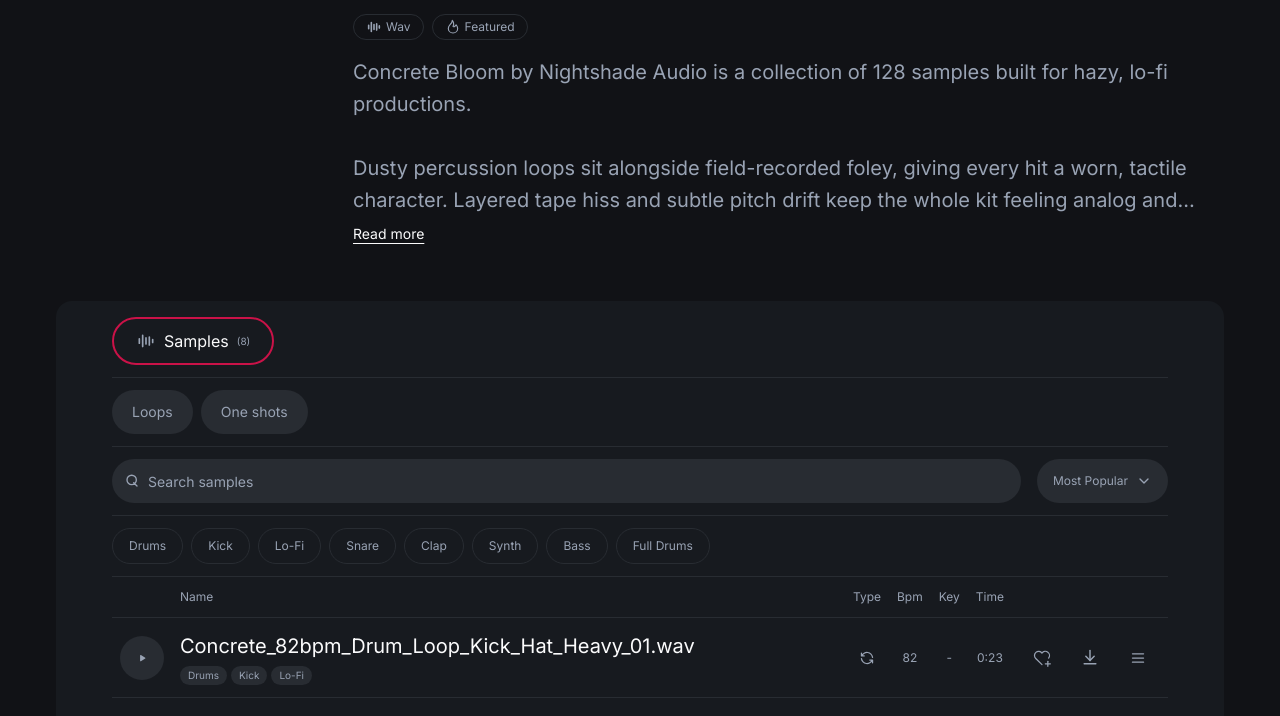
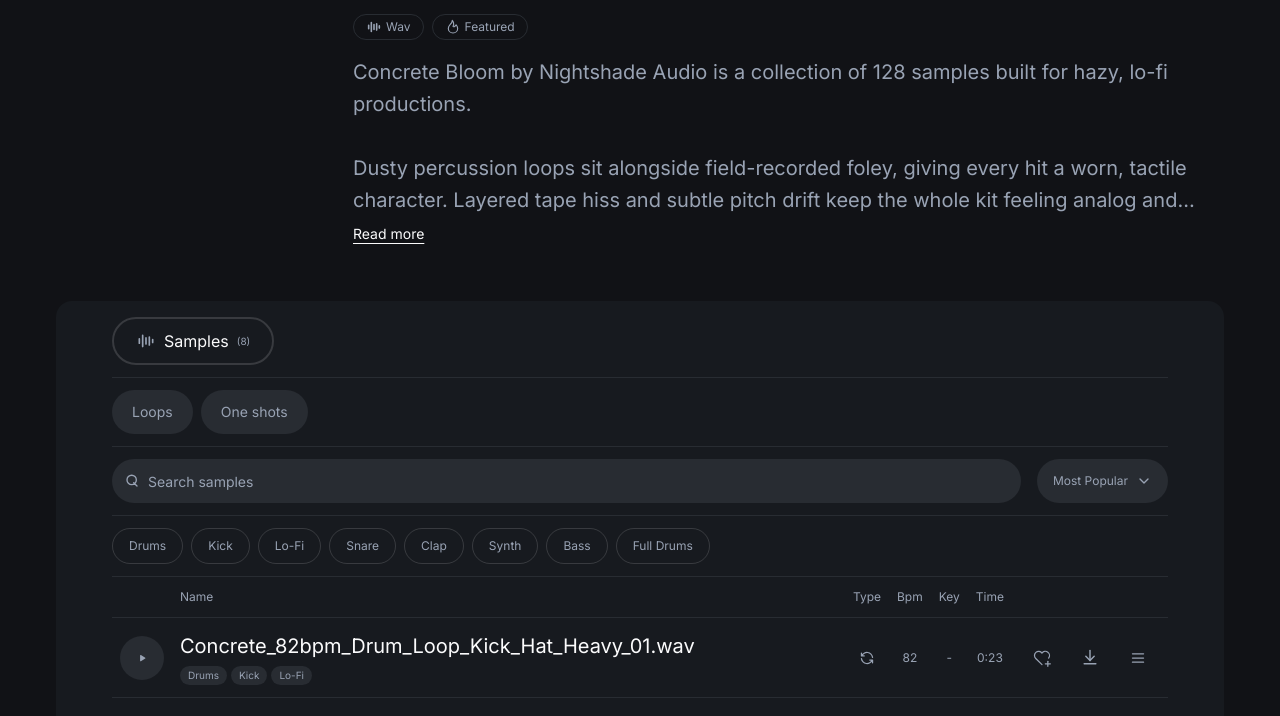
Before and after one commit to xe986232-ai/Wann, a Next.js app: page /sample-pack/concrete-bloom in a window 1280 px wide. Shown: the part 555-1271 px from the top of the page. Built offline with nearby package versions, Linux system fonts and the light colour scheme.

Commit message:
Match reference color scheme: neutral border for Samples tab and tag chips instead of pink accent

```diff
--- a/src/app/globals.css
+++ b/src/app/globals.css
@@ -8,6 +8,8 @@
   --muted: #99a3b4;
   --accent: #ca1248;
   --accent-hover: #e01553;
+  --border-subtle: rgba(251, 251, 252, 0.14);
+  --border-subtle-hover: rgba(251, 251, 252, 0.28);
 
   --space-xs: 6px;
   --space-sm: 16px;
@@ -26,6 +28,8 @@
   --color-muted: var(--muted);
   --color-accent: var(--accent);
   --color-accent-hover: var(--accent-hover);
+  --color-border-subtle: var(--border-subtle);
+  --color-border-subtle-hover: var(--border-subtle-hover);
 
   --font-sans: var(--font-inter);
 
--- a/src/components/marketing/samples-section.tsx
+++ b/src/components/marketing/samples-section.tsx
@@ -64,9 +64,7 @@ export function SamplesSection({ samples }: SamplesSectionProps) {
               type="button"
               onClick={() => setTypeFilter("all")}
               aria-label="Samples"
-              className={`inline-flex flex-shrink-0 items-center justify-center gap-2 whitespace-nowrap rounded-[60px] px-6 py-3 outline outline-2 outline-offset-[-2px] transition-all duration-200 ease-in-out select-none ${
-                typeFilter === "all" ? "outline-accent" : "outline-surface-2"
-              }`}
+              className="inline-flex flex-shrink-0 items-center justify-center gap-2 whitespace-nowrap rounded-[60px] px-6 py-3 outline outline-2 outline-offset-[-2px] outline-border-subtle transition-all duration-200 ease-in-out select-none"
             >
               <SamplesTabIcon className="h-5 w-5 text-muted" />
               <span className="text-base text-foreground">Samples</span>
@@ -141,7 +139,7 @@ export function SamplesSection({ samples }: SamplesSectionProps) {
                 className={`h-9 shrink-0 whitespace-nowrap rounded-3xl border px-4 text-xs transition-colors ${
                   activeTag === tag
                     ? "border-accent text-foreground"
-                    : "border-surface-2 text-muted hover:border-muted"
+                    : "border-border-subtle text-muted hover:border-border-subtle-hover"
                 }`}
               >
                 {tag}
```
